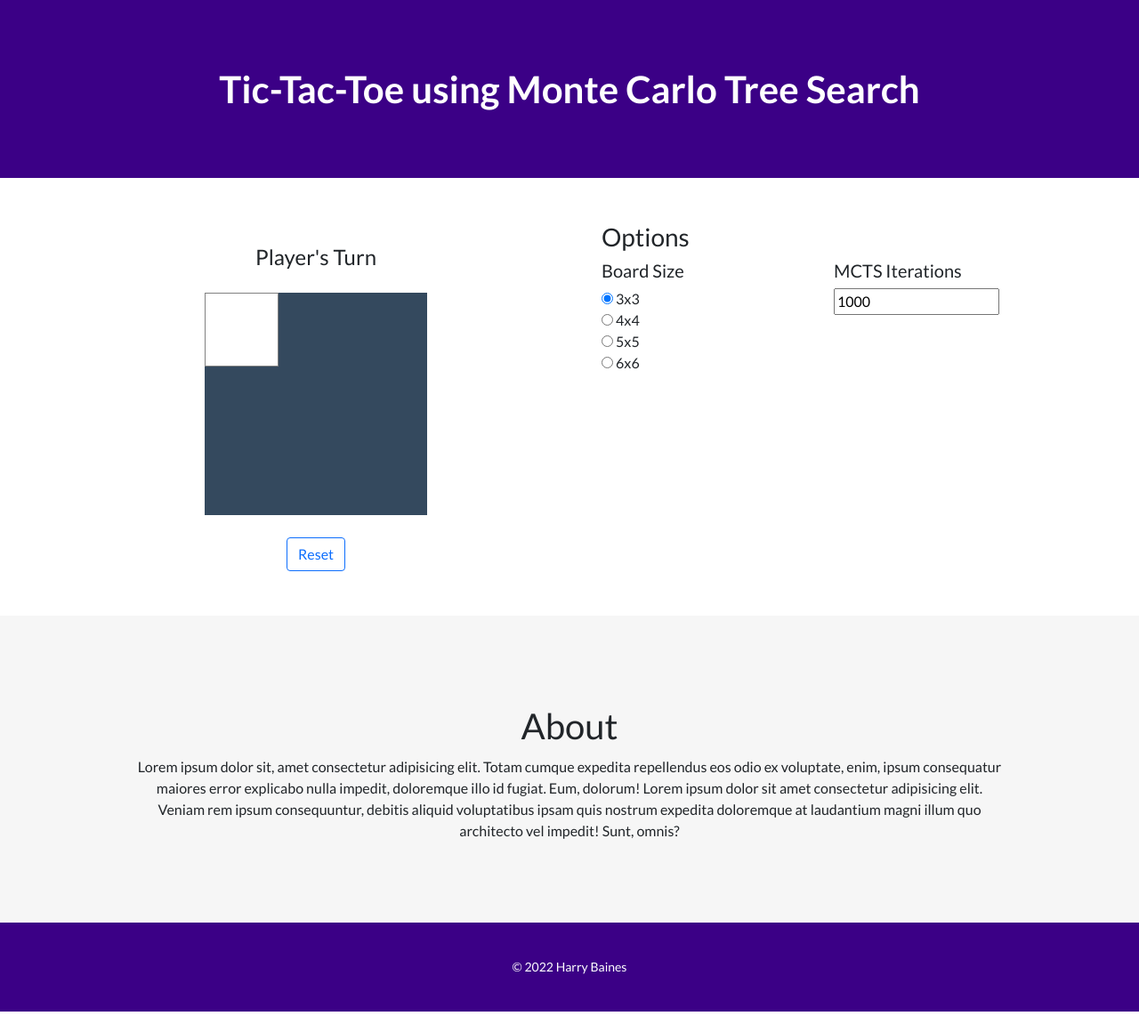
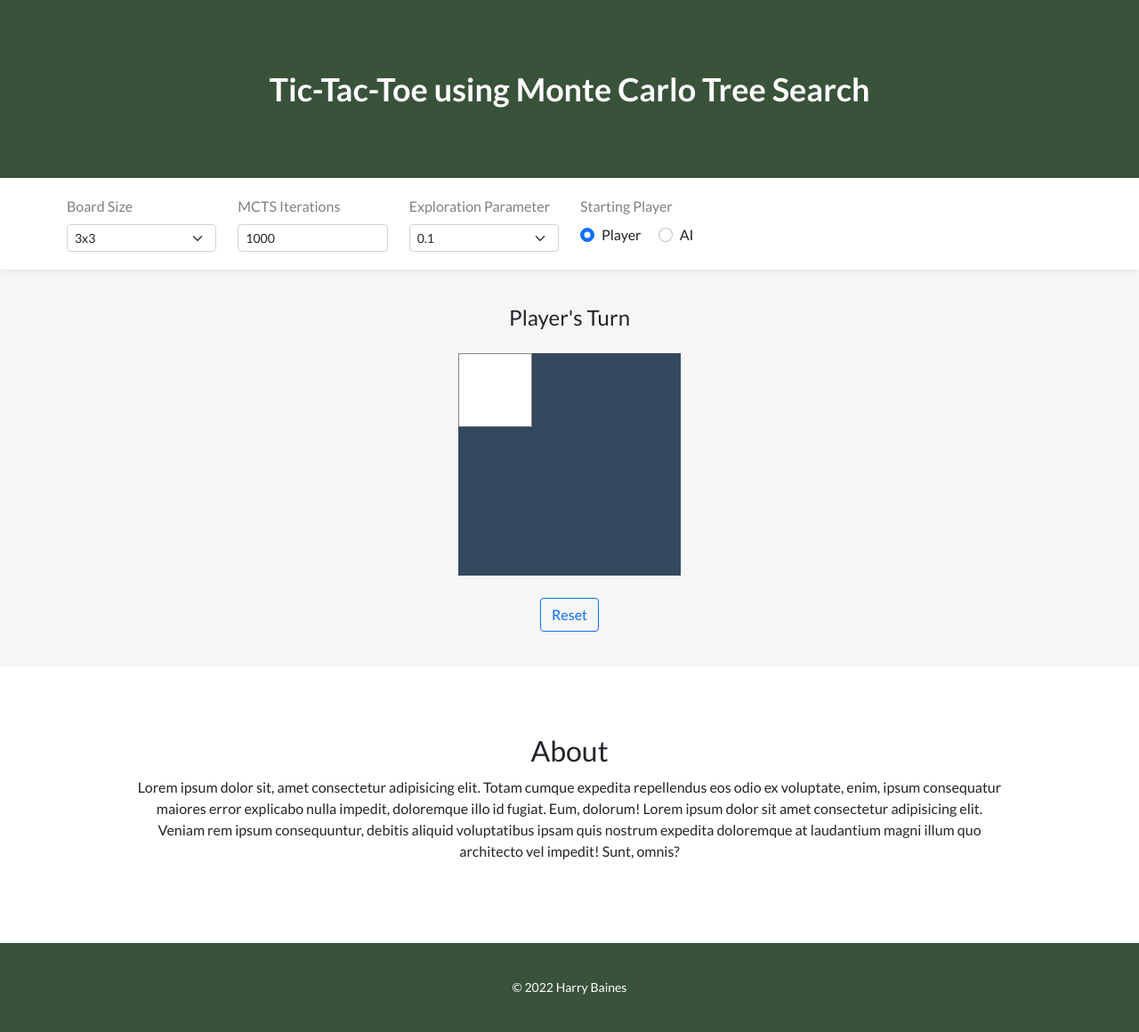
Before and after one commit to harrybaines/AIAlgorithms, a Python web app: template mcts/flaskapp/templates/home.html in a window 1280 px wide. Shown: the whole page at 89% size. Before the commit the page ends 1137 px from the top, so only its background shows below. Run offline with Jinja, Linux system fonts and the light colour scheme; the template is opened without the code that fills it: most values are stand-ins (such as "Sample title", 1, 10 or a date in 2020).

Commit message:
Add start of new controls and design

```diff
--- a/mcts/flaskapp/static/css/main.css
+++ b/mcts/flaskapp/static/css/main.css
@@ -15,16 +15,16 @@ p {
     text-align: center !important;
 }
 #header {
-    background-color: #3b0086;
+    background-color: #39523A;
     height: 200px;
     line-height: 200px;
     text-align: center;
     color: white;
     font-weight: bold;
-    font-size: 42px;
+    font-size: 36px;
 }
 #footer {
-    background-color: #3b0086;
+    background-color: #39523A;
     height: 100px;
     line-height: 100px;
     text-align: center;
@@ -76,13 +76,25 @@ p {
     cursor: initial;
 }
 #game-container {
-    margin: 50px auto;
+    margin: 0px;
+    max-width: 100%;
+    padding: 0px;
+    background-color: rgb(246,246,246);
 }
 #game-board-form {
     text-align: center;
+    margin: 40px;
 }
 #about-container {
-    background-color: rgb(246, 246, 246);
     text-align: center;
     padding: 75px 150px;
 }
+#controls {
+    background-color: white;
+    padding: 20px 75px;
+    margin: 0 auto;
+    box-shadow: 0 1px 6px rgb(0 0 0 / 8%);
+}
+.form-label {
+    color: grey;
+}
--- a/mcts/flaskapp/static/js/forms.js
+++ b/mcts/flaskapp/static/js/forms.js
@@ -9,9 +9,9 @@ $(document).on('submit', '#game-board-form', function(e) {
     }
 
     // Get values of game settings set by the user
-    const boardSize = $('input[name=board_size]:checked', '#game-controls-form').val()
-    const mctsIterations = $('input[name=mcts_iterations]', '#game-controls-form').val()
-
+    const boardSize = $('#board_size').val()
+    const mctsIterations = $('#mcts_iterations').val()
+    console.log(mctsIterations)
     if (mctsIterations > 100000 || mctsIterations < 1) {
         alert('MCTS iterations too high. Try a value between 1 and 100,000');
         return;
@@ -77,7 +77,7 @@ $(document).on('submit', '#game-board-form', function(e) {
 });
 
 // Game controls radio button
-$('input[name=board_size]').click(function() {
+$("#board_size").on("change", function(e) {
     const boardSize = $(this).val();
     $.ajax({
         type: 'POST',
--- a/mcts/flaskapp/templates/about.html
+++ b/mcts/flaskapp/templates/about.html
@@ -1,4 +1,4 @@
 <div id='about-container'>
-    <h1>About</h1>
+    <h2>About</h2>
     <p>Lorem ipsum dolor sit, amet consectetur adipisicing elit. Totam cumque expedita repellendus eos odio ex voluptate, enim, ipsum consequatur maiores error explicabo nulla impedit, doloremque illo id fugiat. Eum, dolorum! Lorem ipsum dolor sit amet consectetur adipisicing elit. Veniam rem ipsum consequuntur, debitis aliquid voluptatibus ipsam quis nostrum expedita doloremque at laudantium magni illum quo architecto vel impedit! Sunt, omnis?</p>
 </div>
--- a/mcts/flaskapp/templates/home.html
+++ b/mcts/flaskapp/templates/home.html
@@ -6,33 +6,52 @@
 </div>
 
 <div id='game-container' class="container">
-    <div class="row">
-        <div class="col col-sm-6">
-            {% include 'board.html' %}
-        </div>
-        <div class="col col-sm-6">
-            <form id='game-controls-form' method="POST">
-                <div class='container'>
-                    <h3>Options</h3>
-                    <div class='row'>
-                        <div class='col'>
-                            <h5>Board Size</h5>
-                            <input type="radio" id="board_size_3" name="board_size" value="3" checked>
-                            <label for="html">3x3</label><br>
-                            <input type="radio" id="board_size_4" name="board_size" value="4">
-                            <label for="html">4x4</label><br>
-                            <input type="radio" id="board_size_5" name="board_size" value="5">
-                            <label for="html">5x5</label><br>
-                            <input type="radio" id="board_size_6" name="board_size" value="6">
-                            <label for="html">6x6</label><br>
-                        </div>
-                        <div class='col'>
-                            <h5>MCTS Iterations</h5>
-                            <input type='number' name='mcts_iterations' value="1000">
+    <div id='controls'>
+        <form class='row gx-3 gy-2 align-items-center' method="POST">
+            <div class='container'>
+                <div class='row'>
+                    <div class='col-2'>
+                        <label for="board_size" class="form-label">Board Size</label>
+                        <select class="form-select form-select-sm" aria-label="Board Size Select" id="board_size">
+                            <option selected id="board_size_3" value="3">3x3</option>
+                            <option id="board_size_4" value="4">4x4</option>
+                            <option id="board_size_5" value="5">5x5</option>
+                            <option id="board_size_6" value="6">6x6</option>
+                        </select>
+                    </div>
+                    <div class='col-2'>
+                        <label for="mcts_iterations" class="form-label">MCTS Iterations</label>
+                        <input id='mcts_iterations' class="form-control form-select-sm" type='number' value="1000">
+                    </div>
+                    <div class='col-2'>
+                        <label for="uct_c" class="form-label">Exploration Parameter</label>
+                        <select class="form-select form-select-sm" aria-label="UCT c" id="uct_c">
+                            <option selected id="uct_c_0.1" value="0.1">0.1</option>
+                            <option id="uct_c_1" value="1">1</option>
+                            <option id="uct_c_root_2" value="root_2">root(2)</option>
+                            <option id="uct_c_2" value="2">2</option>
+                        </select>
+                    </div>
+                    <div class='col-2'>
+                        <label for="starting_player" class="form-label">Starting Player</label>
+                        <div>
+                            <div class="form-check form-check-inline">
+                                <input checked class="form-check-input" type="radio" id="player" name="starting_player" value="1">
+                                <label class="form-check-label" for="player">Player</label>
+                            </div>
+                            <div class="form-check form-check-inline">
+                                <input class="form-check-input" type="radio" id="ai" name="starting_player" value="-1">
+                                <label class="form-check-label" for="ai">AI</label>
+                            </div>
                         </div>
                     </div>
                 </div>
-            </form>
+            </div>
+        </form>
+    </div>
+    <div class="row">
+        <div class="col col-sm-12">
+            {% include 'board.html' %}
         </div>
     </div>
 </div>
```
